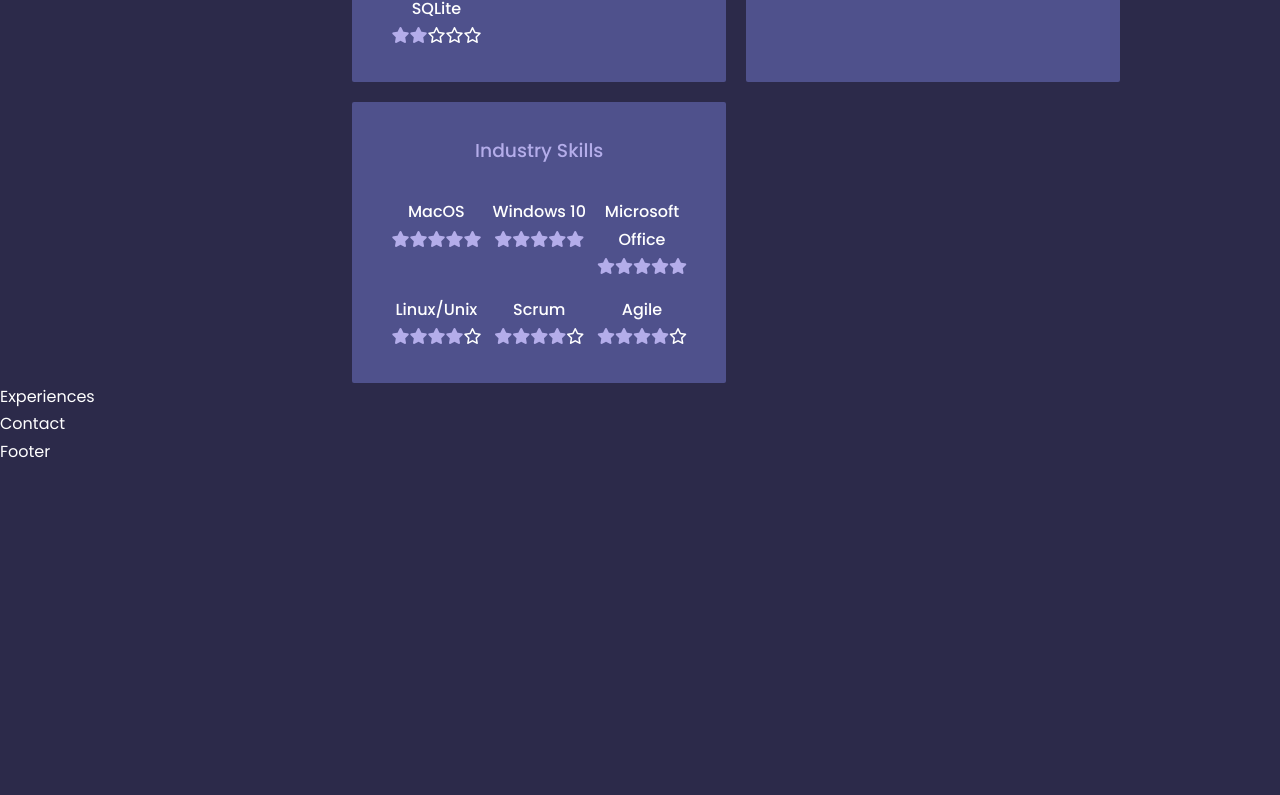
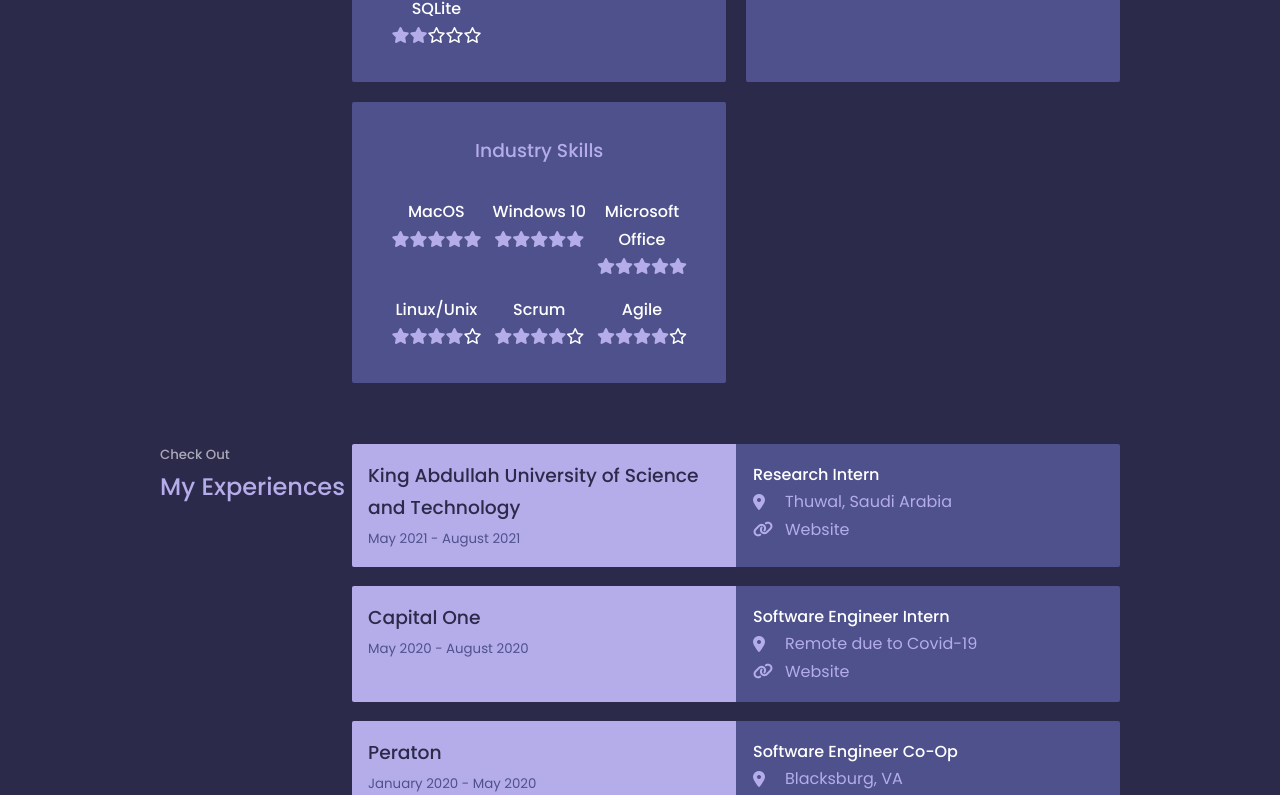
Before and after one commit to Masterfishy/Portfolio-Website, a React (Create React App) app: page / in a window 1280 px wide. Shown: the part 1997-2792 px from the top of the page. Before the commit the page ends 2462 px from the top, so only its background shows below. Built offline with nearby package versions, Linux system fonts and the light colour scheme.

Commit message:
Created data files. Experiences desktop styling

```diff
--- a/src/components/Button.css
+++ b/src/components/Button.css
@@ -3,7 +3,7 @@
   width: max-content;
   display: inline-block;
   font-size: 20px;
-  border-radius: 2px;
+  border-radius: var(--border-radius);
   outline: none;
   border: none;
   cursor: pointer;
--- a/src/components/Card.css
+++ b/src/components/Card.css
@@ -1,7 +1,7 @@
 .card {
   background: var(--color-bg-variant);
   border: 1px solid transparent;
-  border-radius: 2px;
+  border-radius: var(--border-radius);
   padding: 2rem;
   text-align: center;
   transition: var(--transition);
--- a/src/components/Navbar.jsx
+++ b/src/components/Navbar.jsx
@@ -41,7 +41,7 @@ function Navbar() {
     <>
       <nav className="navbar">
         <div className={`navbar__container ${atTop ? "" : "floating"}`}>
-          <div className="navbar__logo">
+          <div className="navbar__logo" onClick={closeMobileMenu}>
             {/* <Link
             to="#home"
             className="navbar__logo-link"
--- /dev/null
+++ b/src/data/experiences.json
@@ -0,0 +1,44 @@
+{
+  "experiences": [
+    {
+      "order": 0,
+      "name": "King Abdullah University of Science and Technology",
+      "years": "May 2021 - August 2021",
+      "role": "Research Intern",
+      "loc": "Thuwal, Saudi Arabia",
+      "link": "https://www.kaust.edu.sa/en"
+    },
+    {
+      "order": 1,
+      "name": "Capital One",
+      "years": "May 2020 - August 2020",
+      "role": "Software Engineer Intern",
+      "loc": "Remote due to Covid-19",
+      "link": "https://www.capitalonecareers.com/internships"
+    },
+    {
+      "order": 2,
+      "name": "Peraton",
+      "years": "January 2020 - May 2020",
+      "role": "Software Engineer Co-Op",
+      "loc": "Blacksburg, VA",
+      "link": "https://www.peraton.com"
+    },
+    {
+      "order": 3,
+      "name": "Edward Via College of Osteopathic Medicine",
+      "years": "September 2018 - November 2019",
+      "role": "Software Developer",
+      "loc": "Blacksburg, VA",
+      "link": "https://www.vcom.edu"
+    },
+    {
+      "order": 4,
+      "name": "1901 Group",
+      "years": "June 2019 - August 2019",
+      "role": "Software Engineer Intern",
+      "loc": "Blacksburg, VA",
+      "link": "https://www.1901group.com"
+    }
+  ]
+}
--- /dev/null
+++ b/src/data/skills.json
@@ -0,0 +1,124 @@
+{
+  "languages": [
+    {
+      "name": "Python",
+      "rating": 5
+    },
+    {
+      "name": "Golang",
+      "rating": 3
+    },
+    {
+      "name": "C",
+      "rating": 4
+    },
+    {
+      "name": "R",
+      "rating": 5
+    },
+    {
+      "name": "C++",
+      "rating": 3
+    },
+    {
+      "name": "C#",
+      "rating": 3
+    },
+    {
+      "name": "Bash/Shell",
+      "rating": 4
+    },
+    {
+      "name": "Java",
+      "rating": 4
+    },
+    {
+      "name": "JavaScript",
+      "rating": 5
+    },
+    {
+      "name": "HTML",
+      "rating": 3
+    },
+    {
+      "name": "CSS",
+      "rating": 3
+    },
+    {
+      "name": "SQLite",
+      "rating": 2
+    },
+    {
+      "name": "Postgres",
+      "rating": 2
+    }
+  ],
+  "tech": [
+    {
+      "name": "React.js",
+      "rating": 3
+    },
+    {
+      "name": "Vue.js",
+      "rating": 3
+    },
+    {
+      "name": "Unity",
+      "rating": 5
+    },
+    {
+      "name": "Tensorflow",
+      "rating": 3
+    },
+    {
+      "name": "Selenium",
+      "rating": 4
+    },
+    {
+      "name": "Cucumber",
+      "rating": 4
+    },
+    {
+      "name": "Flask",
+      "rating": 3
+    },
+    {
+      "name": "Pygame",
+      "rating": 4
+    },
+    {
+      "name": "Git",
+      "rating": 5
+    },
+    {
+      "name": "Figma",
+      "rating": 4
+    }
+  ],
+  "soft": [
+    {
+      "name": "Agile",
+      "rating": 4
+    },
+    {
+      "name": "Scrum",
+      "rating": 4
+    },
+    {
+      "name": "Microsoft Office",
+      "rating": 5
+    },
+    {
+      "name": "Windows 10",
+      "rating": 5
+    },
+    {
+      "name": "Linux/Unix",
+      "rating": 4
+    },
+    {
+      "name": "MacOS",
+      "rating": 5
+    }
+  ]
+}
--- a/src/index.css
+++ b/src/index.css
@@ -25,6 +25,8 @@
   --container-width-sm: 90%;
 
   --navbar-width: 45px;
+
+  --border-radius: 2px;
 }
 
 html {
@@ -88,6 +90,15 @@ img {
   object-fit: cover;
 }
 
+a {
+  color: var(--color-primary);
+  transition: var(--transition);
+}
+
+a:hover {
+  color: var(--color-white);
+}
+
 /* ======= MEDIA QUERIES - MEDIUM DEVICES ======= */
 @media screen and (max-width: 1024px) {
   .container {
--- a/src/pages/home/Experiences.css
+++ b/src/pages/home/Experiences.css
@@ -0,0 +1,58 @@
+.container.experiences__container {
+  padding-top: calc(var(--navbar-width) + 1rem);
+}
+
+.experiences__cards {
+  display: flex;
+  flex-direction: column;
+  gap: 1.2rem;
+}
+
+.experiences__card {
+  display: grid;
+  grid-template-columns: 1fr 1fr;
+  border-radius: var(--border-radius);
+  overflow: hidden;
+}
+
+.experiences__card-header {
+  background: var(--color-primary);
+  padding: 1rem;
+}
+
+.experiences__card-header h3 {
+  color: var(--color-bg);
+}
+
+.experiences__card-header small {
+  color: var(--color-bg-variant);
+}
+
+.experiences__card-body {
+  background: var(--color-bg-variant);
+  border: 1px solid transparent;
+  transition: var(--transition);
+  padding: 1rem;
+}
+
+.experiences__card-body:hover {
+  background: transparent;
+  border-color: var(--color-primary-variant);
+  cursor: default;
+}
+
+.experiences__card-details {
+  color: var(--color-primary);
+  width: max-content;
+}
+
+.experiences__card-detail {
+  display: flex;
+  align-items: center;
+  /* border: 1px solid red; */
+}
+
+.experiences__card-detail i {
+  width: 2rem;
+  /* border: 1px solid red; */
+}
--- a/src/pages/home/Experiences.jsx
+++ b/src/pages/home/Experiences.jsx
@@ -1,7 +1,49 @@
 import React from "react";
+import "./Experiences.css";
+import rawData from "../../data/experiences.json";
+
+const data = JSON.parse(JSON.stringify(rawData));
 
 function Experiences() {
-  return <div>Experiences</div>;
+  return (
+    <>
+      <div id="experiences" className="container experiences__container">
+        <div className="section__header">
+          <h5>Check Out</h5>
+          <h2>My Experiences</h2>
+        </div>
+        <div className="experiences__body">
+          <div className="experiences__cards">
+            {data["experiences"].map(({ name, years, role, loc, link }, id) => {
+              return (
+                <div className="experiences__card" key={id}>
+                  <div className="experiences__card-header">
+                    <h3>{name}</h3>
+                    <small>{years}</small>
+                  </div>
+                  <div className="experiences__card-body">
+                    <h4>{role}</h4>
+                    <div className="experiences__card-details">
+                      <div className="experiences__card-detail">
+                        <i className="fa-solid fa-location-dot experiences__card-icon" />
+                        {loc}
+                      </div>
+                      <div className="experiences__card-detail">
+                        <a href={link} target="_blank" rel="noreferrer">
+                          <i className="fa-solid fa-link experiences__card-icon" />
+                          Website
+                        </a>
+                      </div>
+                    </div>
+                  </div>
+                </div>
+              );
+            })}
+          </div>
+        </div>
+      </div>
+    </>
+  );
 }
 
 export default Experiences;
--- a/src/pages/home/Hero.css
+++ b/src/pages/home/Hero.css
@@ -3,6 +3,7 @@
   height: calc(100vh - var(--navbar-width));
   justify-content: center;
   align-items: center;
+  display: flex;
   gap: 1.2rem;
   position: relative;
   /* border: 1px solid red; */
@@ -13,7 +14,7 @@
 }
 
 .hero__cta {
-  margin-top: 2.5rem;
+  margin-top: 1rem;
   display: flex;
   gap: 1.2rem;
   justify-content: flex-start;
--- a/src/pages/home/Skills.jsx
+++ b/src/pages/home/Skills.jsx
@@ -2,131 +2,9 @@ import React from "react";
 import { Card } from "../../components/Card";
 import { Stars } from "../../components/Stars";
 import "./Skills.css";
+import rawData from "../../data/skills.json";
 
-const languages = [
-  {
-    name: "Python",
-    rating: 5,
-  },
-  {
-    name: "Golang",
-    rating: 3,
-  },
-  {
-    name: "C",
-    rating: 4,
-  },
-  {
-    name: "R",
-    rating: 5,
-  },
-  {
-    name: "C++",
-    rating: 3,
-  },
-  {
-    name: "C#",
-    rating: 3,
-  },
-  {
-    name: "Bash/Shell",
-    rating: 4,
-  },
-  {
-    name: "Java",
-    rating: 4,
-  },
-  {
-    name: "JavaScript",
-    rating: 5,
-  },
-  {
-    name: "HTML",
-    rating: 3,
-  },
-  {
-    name: "CSS",
-    rating: 3,
-  },
-  {
-    name: "SQLite",
-    rating: 2,
-  },
-  {
-    name: "Postgres",
-    rating: 2,
-  },
-];
-
-const tech = [
-  {
-    name: "React.js",
-    rating: 3,
-  },
-  {
-    name: "Vue.js",
-    rating: 3,
-  },
-  {
-    name: "Unity",
-    rating: 5,
-  },
-  {
-    name: "Tensorflow",
-    rating: 3,
-  },
-  {
-    name: "Selenium",
-    rating: 4,
-  },
-  {
-    name: "Cucumber",
-    rating: 4,
-  },
-  {
-    name: "Flask",
-    rating: 3,
-  },
-  {
-    name: "Pygame",
-    rating: 4,
-  },
-  {
-    name: "Git",
-    rating: 5,
-  },
-  {
-    name: "Figma",
-    rating: 4,
-  },
-];
-
-const soft = [
-  {
-    name: "Agile",
-    rating: 4,
-  },
-  {
-    name: "Scrum",
-    rating: 4,
-  },
-  {
-    name: "Microsoft Office",
-    rating: 5,
-  },
-  {
-    name: "Windows 10",
-    rating: 5,
-  },
-  {
-    name: "Linux/Unix",
-    rating: 4,
-  },
-  {
-    name: "MacOS",
-    rating: 5,
-  },
-];
+const data = JSON.parse(JSON.stringify(rawData));
 
 function Skills() {
   return (
@@ -141,7 +19,7 @@ function Skills() {
             <Card className="skills__card">
               <h3>Languages</h3>
               <div className="skills__details">
-                {languages
+                {data["languages"]
                   .sort((a, b) => {
                     return a.rating - b.rating;
                   })
@@ -164,7 +42,7 @@ function Skills() {
             <Card className="skills__card">
               <h3>Technologies</h3>
               <div className="skills__details">
-                {tech
+                {data["tech"]
                   .sort((a, b) => {
                     return a.rating - b.rating;
                   })
@@ -187,7 +65,7 @@ function Skills() {
             <Card className="skills__card">
               <h3>Industry Skills</h3>
               <div className="skills__details">
-                {soft
+                {data["soft"]
                   .sort((a, b) => {
                     return a.rating - b.rating;
                   })
```
